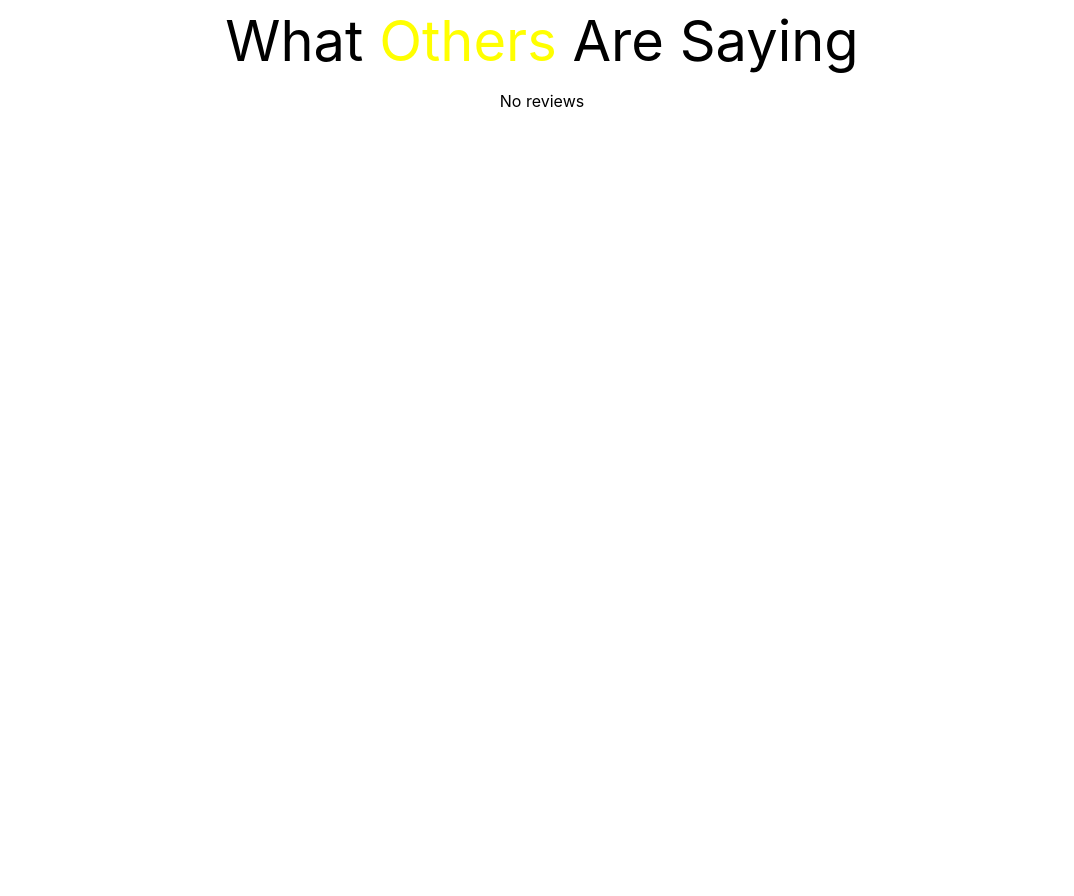
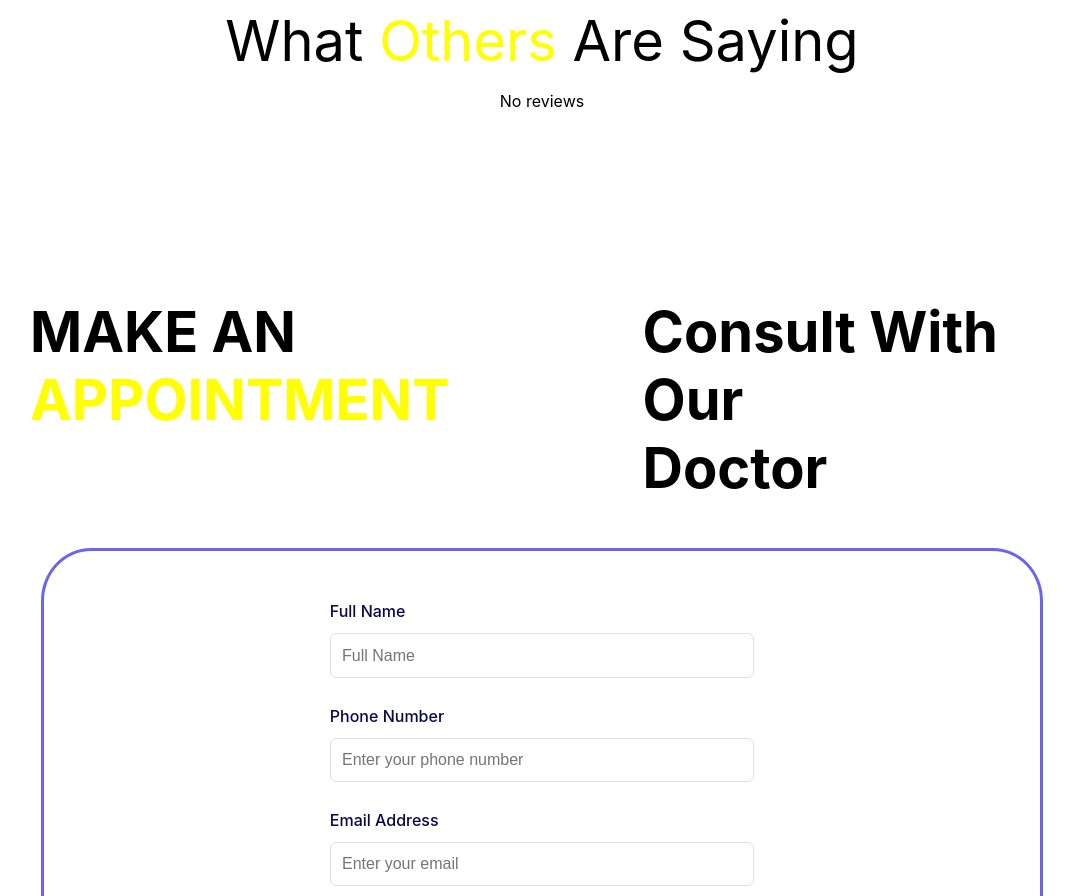
Before and after one commit to sarahhachouche1/clinic_frontend, a React (Create React App) app: page / in a window 1280 px wide. Shown: the part 4613-5509 px from the top of the page, without its empty margins (98-1172 px from the left). Before the commit the page ends 4724 px from the top, so only its background shows below. Built offline with nearby package versions, Linux system fonts and the light colour scheme; no server answers.

Commit message:
changes in the appointment

```diff
--- a/src/components/Header/Header.jsx
+++ b/src/components/Header/Header.jsx
@@ -6,7 +6,9 @@ import { FaBars, FaTimes } from "react-icons/fa";
 export const Header = () => {
   const path = window.location.pathname;
   const [openMenu, setOpenMenu] = useState(false);
-
+  const goToBottom=()=> {
+    window.scrollTo(0,document.body.scrollHeight);
+ }
   return (
     <header>
       <a href="/">
@@ -39,11 +41,14 @@ export const Header = () => {
           </a>
         </li>
         <li className="left">
-          <button className={openMenu ? "secondary-button":"primary-button"}>Appointment</button>
+          <button onClick={goToBottom} className= {openMenu ? "secondary-button":"primary-button"} >Appointment</button>
         </li>
-      <button onClick={() => setOpenMenu(!openMenu)} className="nav-btn nav-close-btn">
-        {openMenu ? <FaTimes />: <FaBars />}
-      </button>
+        <button
+          onClick={() => setOpenMenu(!openMenu)}
+          className="nav-btn nav-close-btn"
+        >
+          {openMenu ? <FaTimes /> : <FaBars />}
+        </button>
       </ul>
     </header>
   );
--- /dev/null
+++ b/src/components/Home/Appointmnet.jsx
@@ -0,0 +1,130 @@
+import React from 'react'
+import "../../styles/Appointment.css";
+
+
+export const Appointmnet=()=> {
+  return (
+    <div className='appointment'>
+      <div className='appointment-title'>
+      <h1 className='bigger-text'>MAKE AN <span className='yellow'>APPOINTMENT</span></h1>
+      <h1 className='bigger-text'>Consult With Our <br/>Doctor</h1>
+      </div>
+<div class="appointment-body">
+  <div class="form">
+    <form method="POST">
+      <div className='first-data'>
+      <div class="form-shape">
+        <label for="name" class="form-label"> Full Name </label>
+        <input
+          type="text"
+          name="name"
+          id="name"
+          placeholder="Full Name"
+          class="form-input"
+        />
+      </div>
+      <div class="form-shape">
+        <label for="phone" class="form-label"> Phone Number </label>
+        <input
+          type="text"
+          name="phone"
+          id="phone"
+          placeholder="Enter your phone number"
+          class="form-input"
+        />
+      </div>
+      <div class="form-shape">
+        <label for="email" class="form-label"> Email Address </label>
+        <input
+          type="email"
+          name="email"
+          id="email"
+          placeholder="Enter your email"
+          class="form-input"
+        />
+      </div>
+      </div>
+      <div class="flex">
+        <div class="w-full w-half ">
+          <div class="form-shape w-full">
+            <label for="date" class="form-label"> Date </label>
+            <input
+              type="date"
+              name="date"
+              id="date"
+              class="form-input"
+            />
+          </div>
+        </div>
+        <div class="w-full w-half ">
+          <div class="form-shape">
+            <label for="time" class="form-label"> Time </label>
+            <input
+              type="time"
+              name="time"
+              id="time"
+              class="form-input"
+            />
+          </div>
+        </div>
+      </div>
+      <div className='second-data'>
+      <div class="form-shape ">
+        <label class="form-label form-label-2">
+          Address Details
+        </label>
+        <div class="flex flex-wrap">
+          <div class="w-full w-half">
+            <div class="form-shape">
+              <input
+                type="text"
+                name="area"
+                id="area"
+                placeholder="Enter area"
+                class="form-input"
+              />
+            </div>
+          </div>
+          <div class="w-full w-half">
+            <div class="form-shape">
+              <input
+                type="text"
+                name="city"
+                id="city"
+                placeholder="Enter city"
+                class="form-input"
+              />
+            </div>
+          </div>
+          <div class="w-full w-half">
+            <div class="form-shape">
+              <input
+                type="text"
+                name="state"
+                id="state"
+                placeholder="Enter state"
+                class="form-input"
+              />
+            </div>
+          </div>
+          <div class="w-full w-half">
+            <div class="form-shape">
+              <input
+                type="text"
+                name="post-code"
+                id="post-code"
+                placeholder="Post Code"
+                class="form-input"
+              />
+            </div>
+          </div>
+        </div>
+      </div>
+      <div className='appointment-button'>
+        <button class="another-button">Book Appointment</button>
+      </div>
+      </div>
+    </form>
+  </div>
+</div>
+</div>)}
--- a/src/components/Home/Home.jsx
+++ b/src/components/Home/Home.jsx
@@ -10,8 +10,10 @@ import who from "../../images/who.png";
 import { BorderedImage } from "./BorderedImage";
 import { BorderedText } from "./BorderedText";
 import { HomeReviews } from "./HomeReviews";
+import { Appointmnet } from "./Appointmnet";
 
 export const Home = () => {
+
   return (
     <div className="home-page">
       <section className="home-first">
@@ -220,7 +222,9 @@ export const Home = () => {
         </div>
         <HomeReviews />
       </section>
-      <section className="appointement-section"></section>
+      <section className="appointement-section">
+        <Appointmnet/>
+      </section>
     </div>
   );
 };
--- /dev/null
+++ b/src/styles/Appointment.css
@@ -0,0 +1,92 @@
+.appointment-body {
+  border: 3px solid #6a64f1;
+  border-radius: 5%;
+  width: 70%;
+  margin-bottom: 2%;
+}
+
+.form-shape {
+  margin-bottom: 20px;
+}
+
+.first-data {
+  display: flex;
+  flex-direction: column;
+  justify-content: center;
+  align-items: center;
+}
+
+.form-label {
+  display: block;
+  font-weight: 500;
+  font-size: 16px;
+  color: #07074d;
+  margin-bottom: 12px;
+}
+
+.form-label-2 {
+  font-weight: 600;
+  font-size: 20px;
+  margin-bottom: 20px;
+  margin-top: 20px;
+  text-align: center;
+}
+
+.form-input {
+  border-radius: 6px;
+  border: 1px solid #e0e0e0;
+  background: white;
+  font-weight: 500;
+  font-size: 16px;
+  color: #6b7280;
+  outline: none;
+}
+.form-input:focus {
+  border-color: #6a64f1;
+  box-shadow: 0px 3px 8px rgba(0, 0, 0, 0.05);
+}
+.appointment-button {
+  text-align: center;
+}
+
+.flex {
+  margin-top: 60px;
+  display: flex;
+  justify-content: space-between;
+  padding-left: 10%;
+  padding-right: 10%;
+}
+.flex-wrap{
+    flex-wrap: wrap;
+}
+@media only screen and (max-width: 1024px) {
+  .first-data,
+  .flex,
+  .appointment-title {
+    display: flex;
+    align-self: center;
+    flex-direction: column;
+    justify-content: space-between;
+    align-items: center;
+    text-align: center;
+    padding-top: 0px;
+    margin: 0;
+  }
+  .flex {
+    padding-left: 10%;
+  }
+
+  .appointment-title h1:nth-child(2) {
+    display: none;
+  }
+
+  .appointment-body {
+    border-radius: 3%;
+    margin: auto;
+    width: auto;
+    padding: auto;
+  }
+  .form-input {
+    width: fit-content;
+  }
+}
--- a/src/styles/Home.css
+++ b/src/styles/Home.css
@@ -7,7 +7,8 @@
 .home-third,
 .home-fourth,
 .sixth,
-.home-seven {
+.home-seven,
+.appointment-title{
   margin-top: 60px;
   display: flex;
   justify-content: space-between;
@@ -129,6 +130,7 @@
   justify-content: center;
   padding: 18px 50px;
   cursor: pointer;
+  margin: auto;
 }
 
 .line-spaces {
@@ -150,7 +152,7 @@
   font-size: 20px;
 }
 
-.home-third-one {
+.home-third-one{
   display: flex;
   justify-content: space-between;
   width: 90%;
@@ -216,6 +218,70 @@
 }
 
 /* */
+
+/*Appointment*/
+.appointment-body {
+  border: 3px solid #6a64f1 ;
+  border-radius: 5%;
+  margin: auto;
+  padding: 50px 50px;
+  width:90%;
+  margin-bottom: 2%;
+}
+
+.form-shape {
+  margin-bottom: 20px;
+}
+.first-data{
+  display: flex;
+  flex-direction: column;
+  justify-content: center;
+  align-items: center;
+}
+
+
+.form-label {
+  display: block;
+  font-weight: 500;
+  font-size: 16px;
+  color: #07074d;
+  margin-bottom: 12px;
+}
+
+.form-label-2 {
+  font-weight: 600;
+  font-size: 20px;
+  margin-bottom: 20px;
+  margin-top: 20px;
+  text-align: center;
+}
+
+.form-input {
+  border-radius: 6px;
+  border: 1px solid #e0e0e0;
+  background: white;
+  font-weight: 500;
+  font-size: 16px;
+  color: #6b7280;
+  outline: none;
+  resize: none;
+}
+.form-input:focus {
+  border-color: #6a64f1;
+  box-shadow: 0px 3px 8px rgba(0, 0, 0, 0.05);
+}
+.appointment-button{
+  text-align: center;
+}
+
+.flex {
+  margin-top: 60px;
+  display: flex;
+  justify-content: space-between;
+  padding-left: 20%;
+  padding-right: 10%;
+
+}
 
 @media only screen and (max-width: 1024px) {
   .home-first,
```
Also changed, not shown: src/images/patient.png (added).
